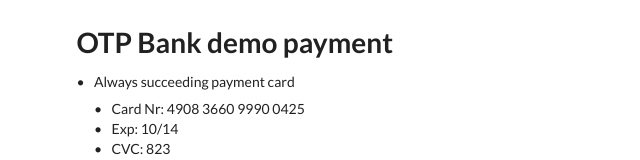
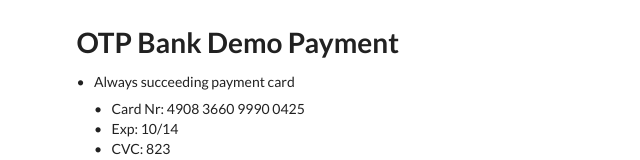
Before and after one commit to szokodiakos/node-otpbank, a website: page demo/app/index.html in a window 1280 px wide. Shown: the top 160 px of the page, without its empty margins (0-640 px from the left). Drawn offline with nearby package versions, Linux system fonts and the light colour scheme.

Commit message:
changed demo header

```diff
--- a/demo/app/index.html
+++ b/demo/app/index.html
@@ -15,7 +15,7 @@
   <body>
     <div class="ui container">
       <p>
-        <h1>OTP Bank demo payment</h1>
+        <h1>OTP Bank Demo Payment</h1>
         <div class="demo-content"></div>
       </p>
     </div>
```
